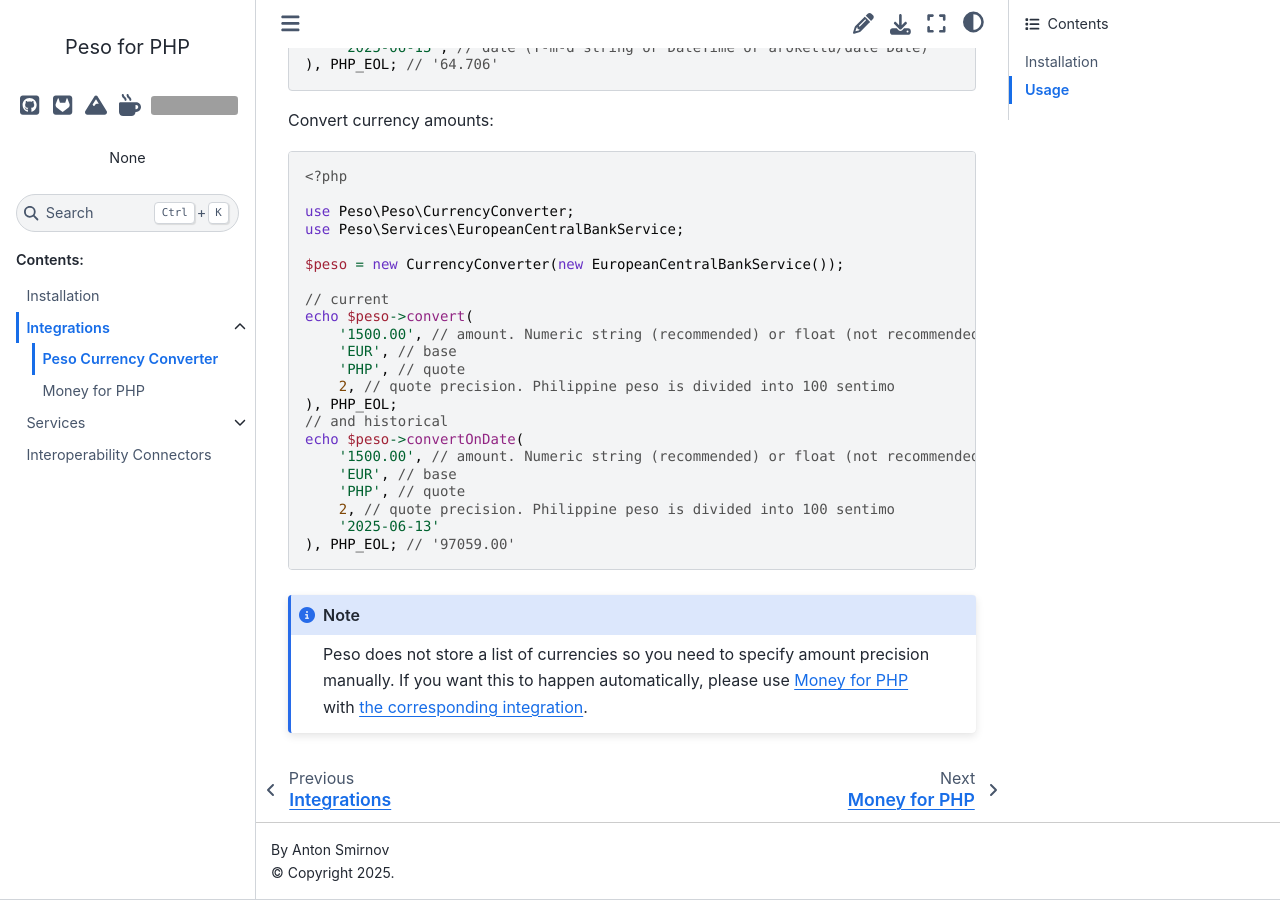
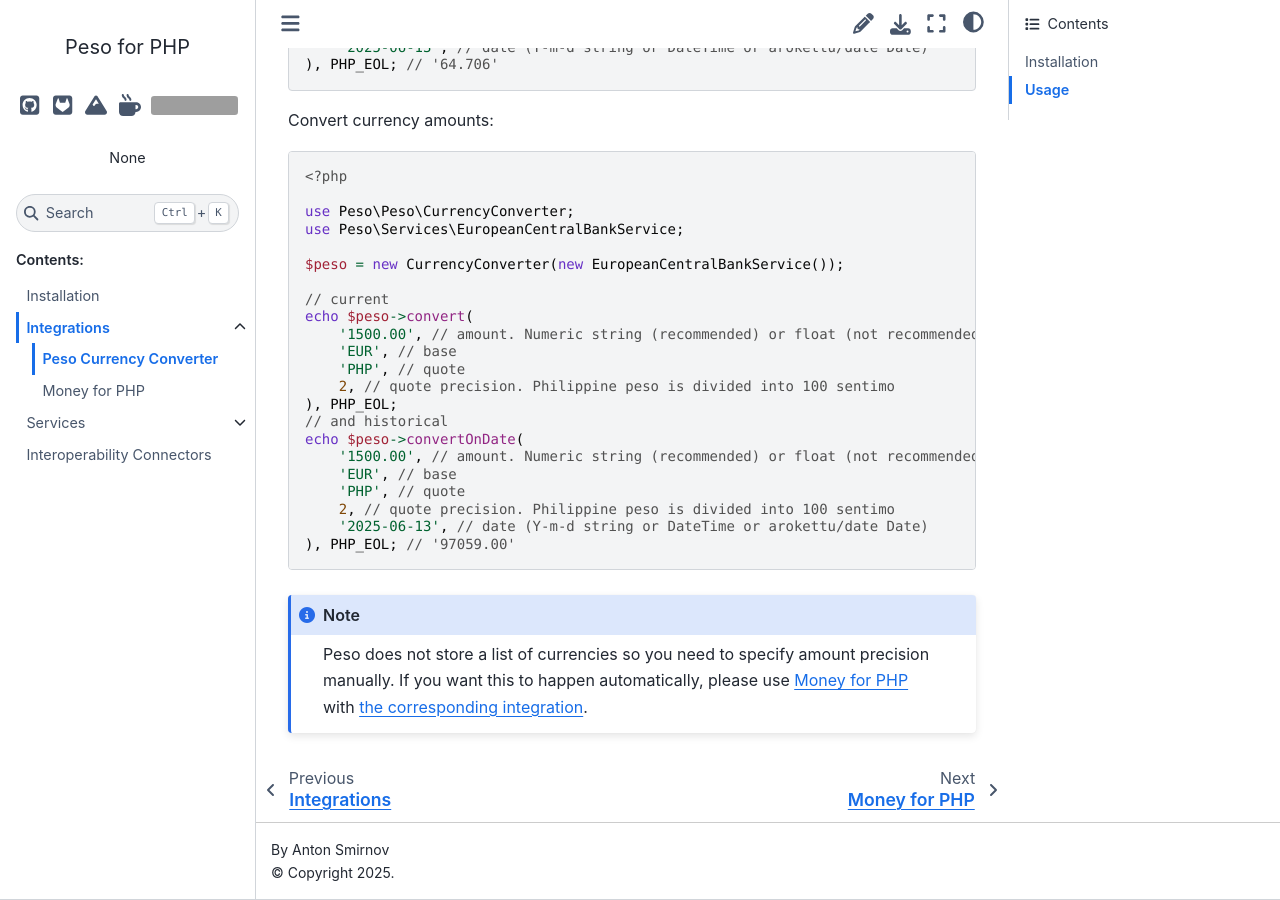
Before and after one commit to phpeso/doc, a Sphinx documentation site: the page built from source/integrations/peso.rst, in a window 1280 px wide and 900 px high, scrolled down 982 px. Built offline with Sphinx 7.4.7 and the Sphinx Book theme 1.1.4, drawn with Linux system fonts in a browser that asks for light colours; grey boxes are pictures that could not be loaded.

Commit message:
Explain date here too

```diff
--- a/source/integrations/peso.rst
+++ b/source/integrations/peso.rst
@@ -74,7 +74,7 @@
         'EUR', // base
         'PHP', // quote
         2, // quote precision. Philippine peso is divided into 100 sentimo
-        '2025-06-13'
+        '2025-06-13', // date (Y-m-d string or DateTime or arokettu/date Date)
     ), PHP_EOL; // '97059.00'
 
 .. note::
```
